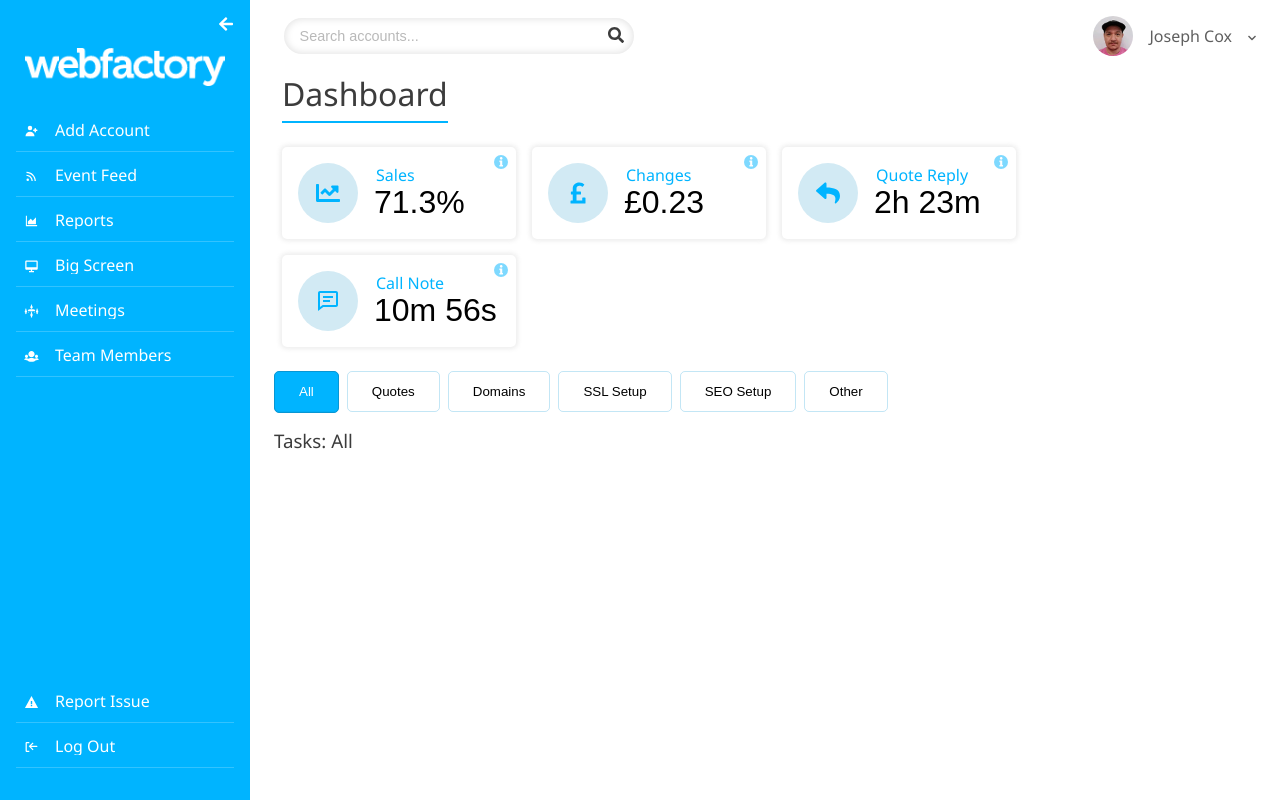
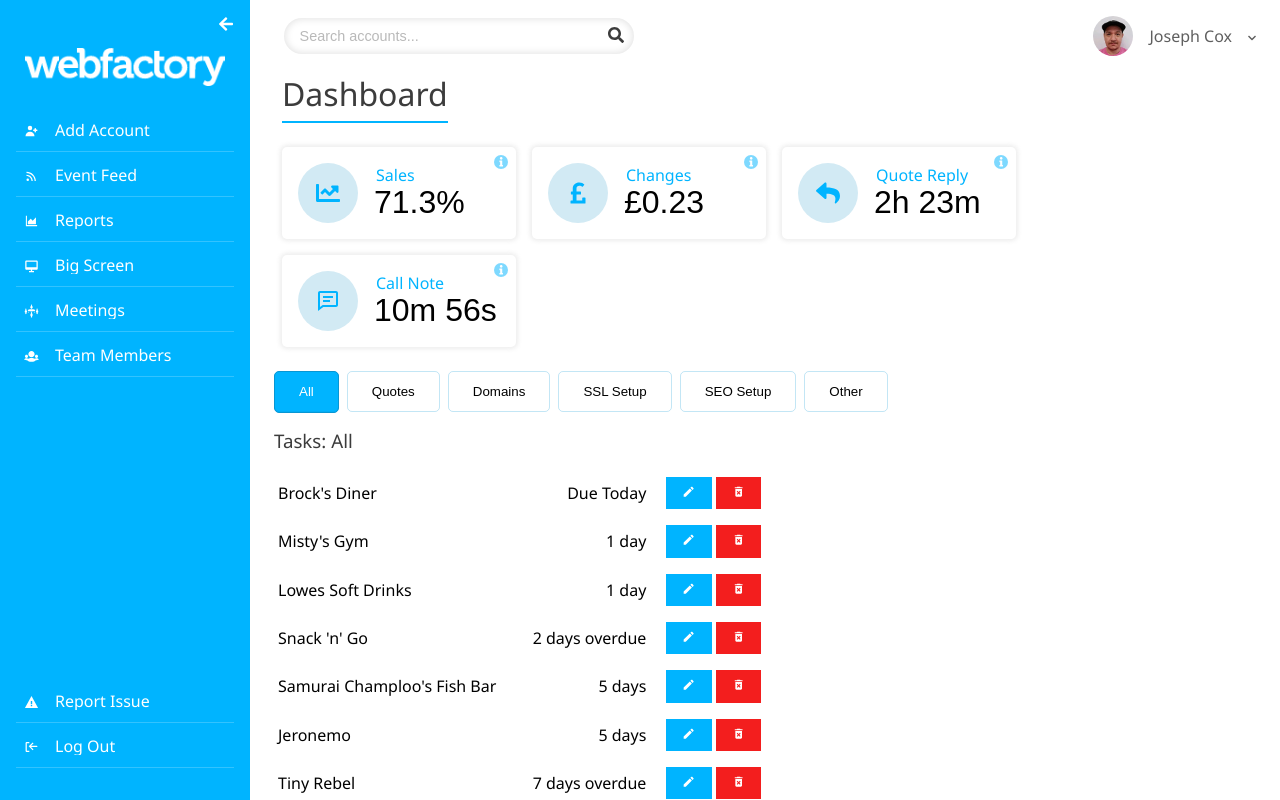
Before and after one commit to joejcox/workflow, a React (Create React App) app: page / in a window 1280 px wide. Built offline with nearby package versions, Linux system fonts and the light colour scheme.

Commit message:
Created fake task data json and listed it in TaskItem component via Tasks component. Sorted ascending days due and added filtering based on active tab

```diff
--- a/src/components/Main/Main.module.scss
+++ b/src/components/Main/Main.module.scss
@@ -2,4 +2,5 @@
   flex: 1;
   max-width: 100%;
   min-height: 100vh;
+  overflow-y: scroll;
 }
--- /dev/null
+++ b/src/components/Tasks/TaskItem.js
@@ -0,0 +1,24 @@
+import React from "react";
+import { MdModeEdit, MdDeleteForever } from "react-icons/md";
+import styles from "./TaskItem.module.scss";
+
+const TaskItem = ({ name, days }) => {
+  return (
+    <article className={styles.task}>
+      <span className={styles.task_name}>{name}</span>
+
+      <span className={`${styles.task_days}`}>{days}</span>
+
+      <div className={styles.task_buttons}>
+        <button className={`${styles.task_button} ${styles.edit}`}>
+          <MdModeEdit />
+        </button>
+
+        <button className={`${styles.task_button} ${styles.delete}`}>
+          <MdDeleteForever />
+        </button>
+      </div>
+    </article>
+  );
+};
+export default TaskItem;
--- /dev/null
+++ b/src/components/Tasks/TaskItem.module.scss
@@ -0,0 +1,33 @@
+.task {
+  display: flex;
+  align-items: center;
+  padding: 0.5rem 0.25rem;
+
+  .task_name {
+    flex: 1;
+  }
+
+  .task_buttons {
+    margin-left: 1rem;
+
+    .task_button {
+      outline: none;
+      border: none;
+      padding: 0.5rem 1rem;
+      cursor: pointer;
+      color: white;
+
+      &:first-child {
+        margin: 0 0.25rem;
+      }
+
+      &.edit {
+        background: #00b4ff;
+      }
+
+      &.delete {
+        background: rgb(243, 30, 30);
+      }
+    }
+  }
+}
--- a/src/components/Tasks/Tasks.js
+++ b/src/components/Tasks/Tasks.js
@@ -1,9 +1,12 @@
 import React, { useState, useEffect } from "react";
+import TaskItem from "./TaskItem";
 import styles from "./Tasks.module.scss";
+import tasks_data from "data/tasks_data.json";
 
 const Tasks = () => {
   const [taskTab, setTaskTab] = useState({ activeTask: "All" });
   const [size, setSize] = useState({ width: 65, left: 0 });
+  const [tasksData, setTasksData] = useState(tasks_data);
 
   const taskTypes = [
     "All",
@@ -31,6 +34,21 @@ const Tasks = () => {
     activeBar.style.transform = `translate(${e.target.offsetLeft}px, 0)`;
   };
 
+  const getDaysDue = (days) => {
+    const { days_due, overdue } = days;
+    if (overdue === true) {
+      return `${days_due} days overdue`;
+    } else if (days_due === 0) {
+      return "Due Today";
+    } else if (days_due === 1) {
+      return `${days_due} day`;
+    } else if (days_due > 1) {
+      return `${days_due} days`;
+    } else {
+      return "Error in switch statement";
+    }
+  };
+
   return (
     <>
       <div className={styles.tasks}>
@@ -52,6 +70,26 @@ const Tasks = () => {
         })}
       </div>
       <h3 className={styles.task_heading}>Tasks: {taskTab.activeTask}</h3>
+      <section className={styles.tasks_list}>
+        {tasksData
+          .sort((a, b) => {
+            return a.days.days_due - b.days.days_due;
+          })
+          .filter((task) => {
+            return taskTab.activeTask === "All"
+              ? true
+              : task.type === taskTab.activeTask;
+          })
+          .map(({ customer_id, account_name, days }) => {
+            return (
+              <TaskItem
+                key={customer_id}
+                name={account_name}
+                days={getDaysDue(days)}
+              />
+            );
+          })}
+      </section>
     </>
   );
 };
--- a/src/components/Tasks/Tasks.module.scss
+++ b/src/components/Tasks/Tasks.module.scss
@@ -40,3 +40,8 @@
   margin-top: 1rem;
   font-weight: 400;
 }
+
+.tasks_list {
+  margin-top: 1rem;
+  width: 50%;
+}
--- /dev/null
+++ b/src/data/tasks_data.json
@@ -0,0 +1,74 @@
+[
+  {
+    "account_name": "Misty's Gym",
+    "customer_id": 1,
+    "days": {
+      "days_due": 1,
+      "overdue": false
+    },
+    "type": "Quotes"
+  },
+  {
+    "account_name": "Brock's Diner",
+    "customer_id": 2,
+    "days": {
+      "days_due": 0,
+      "overdue": false
+    },
+    "type": "Quotes"
+  },
+  {
+    "account_name": "Samurai Champloo's Fish Bar",
+    "customer_id": 3,
+    "days": {
+      "days_due": 5,
+      "overdue": false
+    },
+    "type": "SSL Setup"
+  },
+  {
+    "account_name": "Tiny Rebel",
+    "customer_id": 4,
+    "days": {
+      "days_due": 7,
+      "overdue": true
+    },
+    "type": "Domains"
+  },
+  {
+    "account_name": "Matalan",
+    "customer_id": 5,
+    "days": {
+      "days_due": 13,
+      "overdue": false
+    },
+    "type": "Other"
+  },
+  {
+    "account_name": "Lowes Soft Drinks",
+    "customer_id": 6,
+    "days": {
+      "days_due": 1,
+      "overdue": false
+    },
+    "type": "SEO Setup"
+  },
+  {
+    "account_name": "Snack 'n' Go",
+    "customer_id": 7,
+    "days": {
+      "days_due": 2,
+      "overdue": true
+    },
+    "type": "Quotes"
+  },
+  {
+    "account_name": "Jeronemo",
+    "customer_id": 8,
+    "days": {
+      "days_due": 5,
+      "overdue": false
+    },
+    "type": "Quotes"
+  }
+]
```
